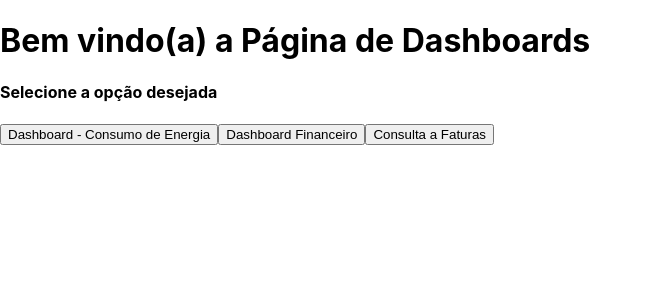
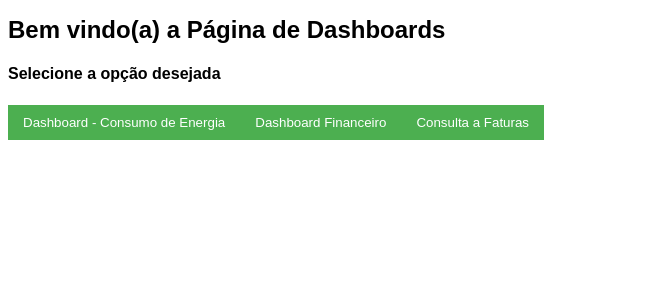
Before and after one commit to PatrickAngrezani/energy-bill-reactapp, a React (Create React App) app: page / in a window 1280 px wide. Shown: the top 300 px of the page, without its empty margins (0-652 px from the left). Built offline with nearby package versions, Linux system fonts and the light colour scheme.

Commit message:
feat: styles pages

```diff
--- a/package.json
+++ b/package.json
@@ -6,7 +6,7 @@
   "dependencies": {
     "@emotion/react": "^11.13.3",
     "@emotion/styled": "^11.13.0",
-    "@mui/material": "^6.1.4",
+    "@mui/material": "^6.1.5",
     "@testing-library/jest-dom": "^5.17.0",
     "@testing-library/react": "^13.4.0",
     "@testing-library/user-event": "^13.5.0",
--- a/src/index.css
+++ b/src/index.css
@@ -1,13 +1,58 @@
 body {
-  margin: 0;
-  font-family: -apple-system, BlinkMacSystemFont, 'Segoe UI', 'Roboto', 'Oxygen',
-    'Ubuntu', 'Cantarell', 'Fira Sans', 'Droid Sans', 'Helvetica Neue',
-    sans-serif;
-  -webkit-font-smoothing: antialiased;
-  -moz-osx-font-smoothing: grayscale;
+  font-family: Arial, sans-serif;
 }
 
-code {
-  font-family: source-code-pro, Menlo, Monaco, Consolas, 'Courier New',
-    monospace;
+h1 {
+  font-size: 24px;
+  margin-bottom: 20px;
 }
+
+.table-container {
+  width: 100%;
+  margin: 0 auto;
+}
+
+table {
+  width: 100%;
+  border-collapse: collapse;
+  margin-bottom: 20px;
+}
+
+th, td {
+  border: 1px solid #ddd;
+  padding: 8px;
+  text-align: left;
+}
+
+th {
+  background-color: #4CAF50;
+  color: white;
+  text-transform: uppercase;
+}
+
+tr:nth-child(even) {
+  background-color: #f2f2f2;
+}
+
+button {
+  padding: 10px 15px;
+  background-color: #4CAF50;
+  color: white;
+  border: none;
+  cursor: pointer;
+}
+
+button:hover {
+  background-color: #45a049;
+}
+
+.filter-buttons {
+  display: flex;
+  justify-content: space-between;
+  margin-bottom: 20px;
+}
+
+.filter-buttons button {
+  flex: 1;
+  margin: 0 5px;
+}
```
Also changed, not shown: 1 other file (tests, documents, lock files or other folders).
